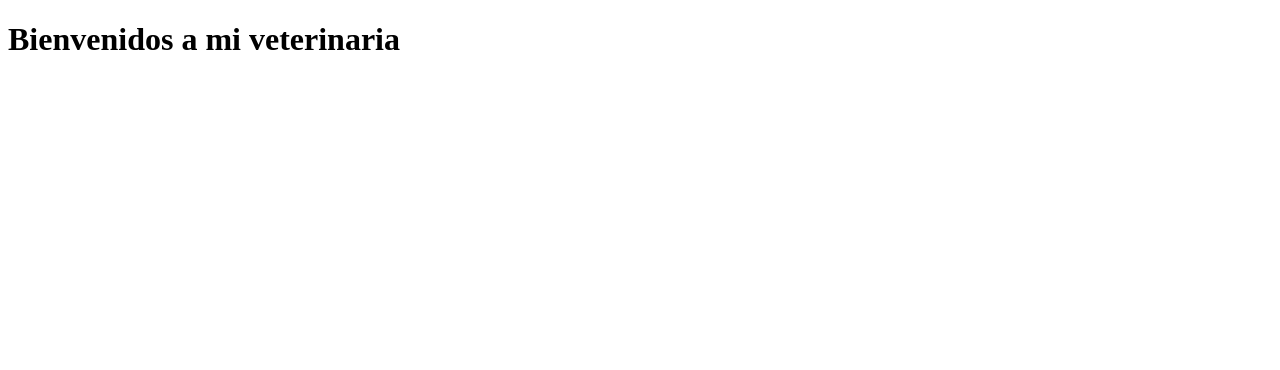
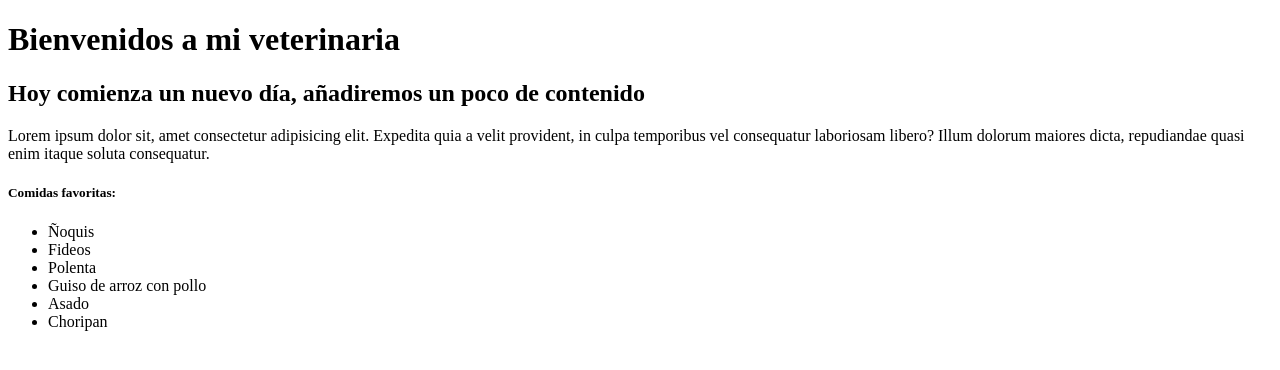
Before and after one commit to GabrielAlberini/prueba-intro-frontend-ada, a plain HTML site: page index.html in a window 1280 px wide. Drawn offline with Linux system fonts and the light colour scheme.

Commit message:
Segundo commit, modificación de index.html

```diff
--- a/index.html
+++ b/index.html
@@ -8,5 +8,21 @@
   </head>
   <body>
     <h1>Bienvenidos a mi veterinaria</h1>
+    <h2>Hoy comienza un nuevo día, añadiremos un poco de contenido</h2>
+    <p>
+      Lorem ipsum dolor sit, amet consectetur adipisicing elit. Expedita quia a
+      velit provident, in culpa temporibus vel consequatur laboriosam libero?
+      Illum dolorum maiores dicta, repudiandae quasi enim itaque soluta
+      consequatur.
+    </p>
+    <h5>Comidas favoritas:</h5>
+    <ul>
+      <li>Ñoquis</li>
+      <li>Fideos</li>
+      <li>Polenta</li>
+      <li>Guiso de arroz con pollo</li>
+      <li>Asado</li>
+      <li>Choripan</li>
+    </ul>
   </body>
 </html>
```
